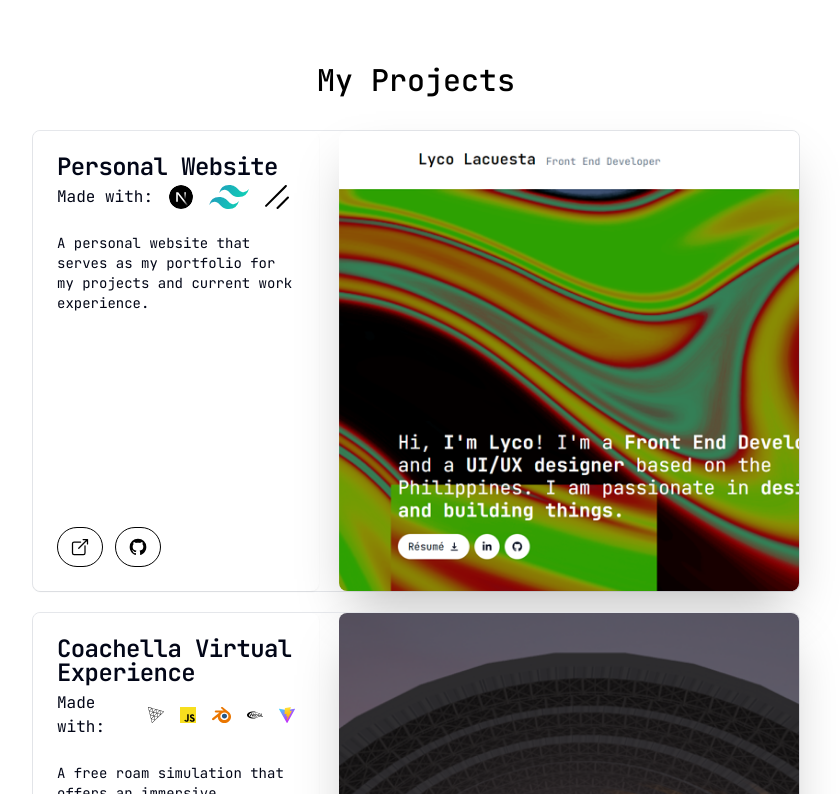
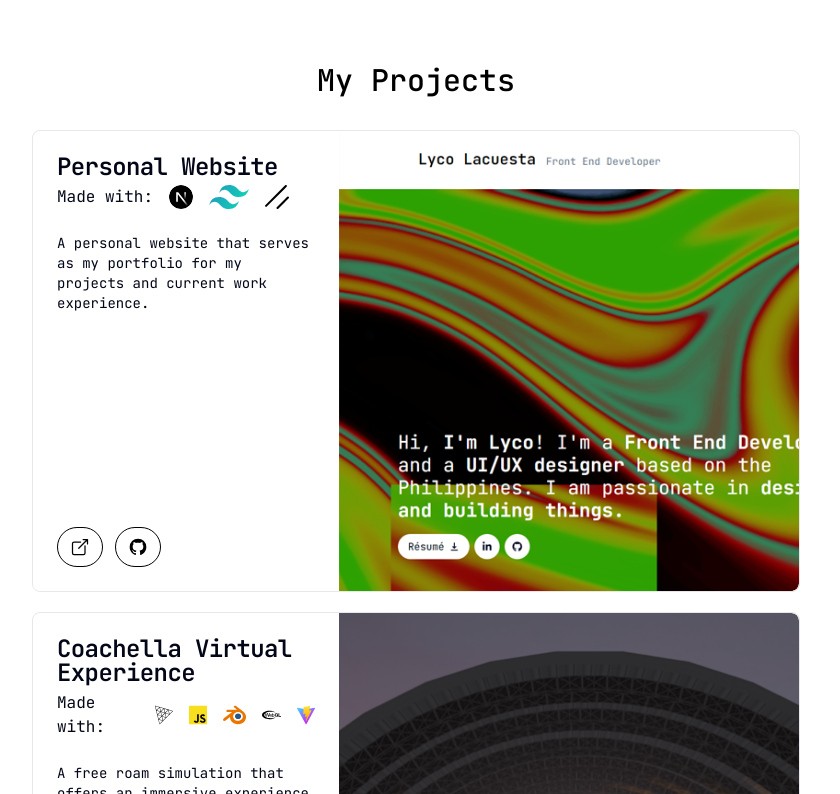
Before and after one commit to llacuesta/portfolio, a Next.js app: page / in a window 1280 px wide. Shown: the part 786-1580 px from the top of the page, without its empty margins (224-1064 px from the left). Built offline with nearby package versions, Linux system fonts and the light colour scheme.

Commit message:
feat: add animation to hover

```diff
--- a/src/components/Projects.tsx
+++ b/src/components/Projects.tsx
@@ -20,14 +20,14 @@ import Link from "next/link";
 
 const Projects = () => {
   return (
-    <section className="m-16 flex flex-col items-center w-3/5">
+    <section className="md:m-16 my-16 mx-0 flex flex-col items-center w-3/5">
       <h2 className="text-3xl font-medium capitalize mb-8">My Projects</h2>
 
       <div className="flex flex-col gap-5">
         {projects.map((project, index) => {
           return (
-            <div key={index} className="border rounded-lg flex lg:flex-row lg:gap-5 flex-col">
-              <Card className="border-none flex flex-col" style={{ justifyContent: "space-between" }}>
+            <div key={index} className="border rounded-lg flex lg:flex-row flex-col group overflow-hidden">
+              <Card className="border-none lg:rounded-r-none rounded-b-none flex flex-col hover:bg-gray-200 transition" style={{ justifyContent: "space-between" }}>
                 <div>
                   <CardHeader>
                     <CardTitle>{project.title}</CardTitle>
@@ -98,7 +98,8 @@ const Projects = () => {
                 height="0"
                 sizes="100vw"
                 alt={project.title}
-                className="rounded-lg shadow-2xl object-cover w-auto lg:w-[60%] h-auto"
+                className="lg:rounded-l-none rounded-lg shadow-2xl object-cover w-auto lg:w-[60%] h-auto transition group-hover:scale-[1.05] lg:group-hover:-rotate-2"
+                style={{ zIndex: "-1" }}
               />
             </div>
           )
```
